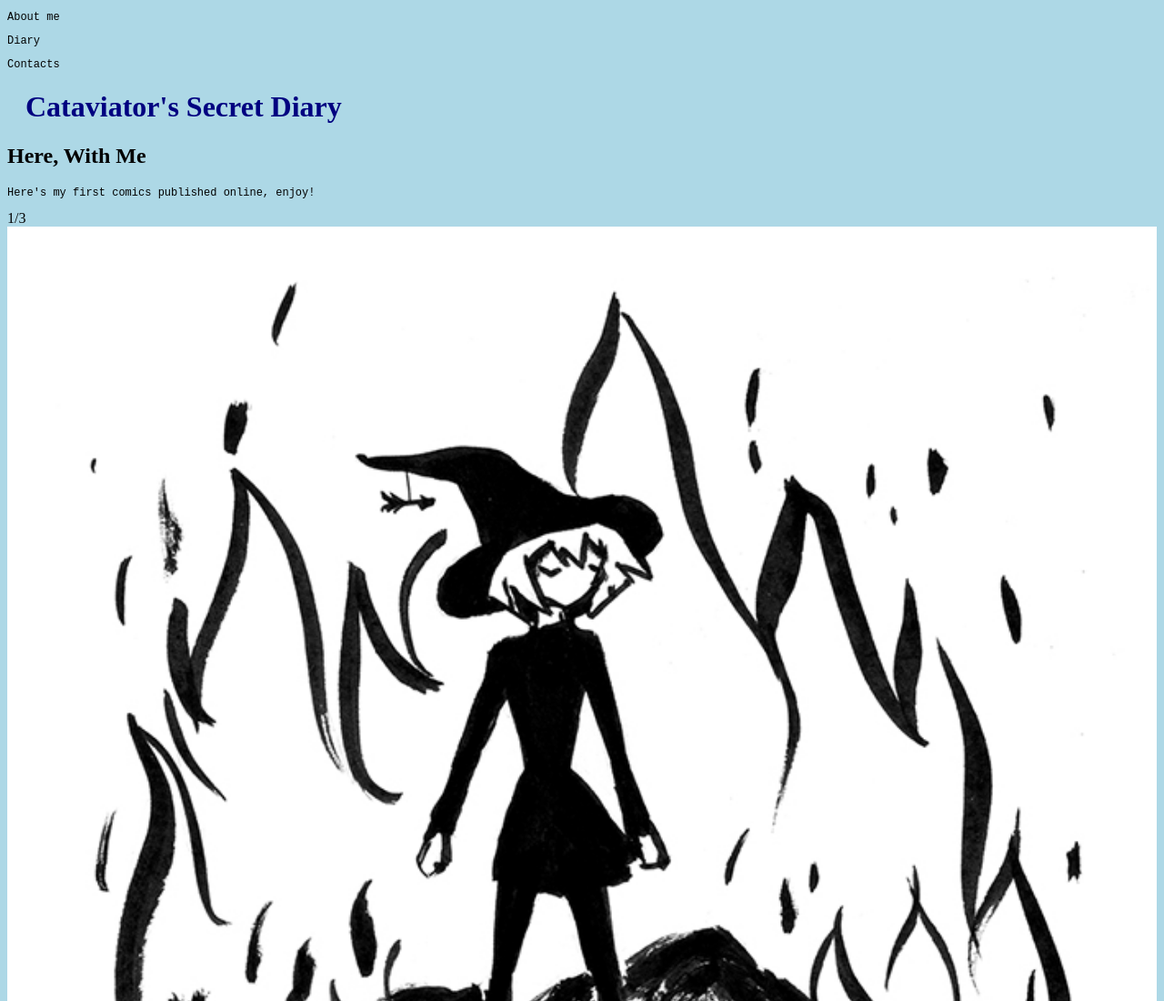
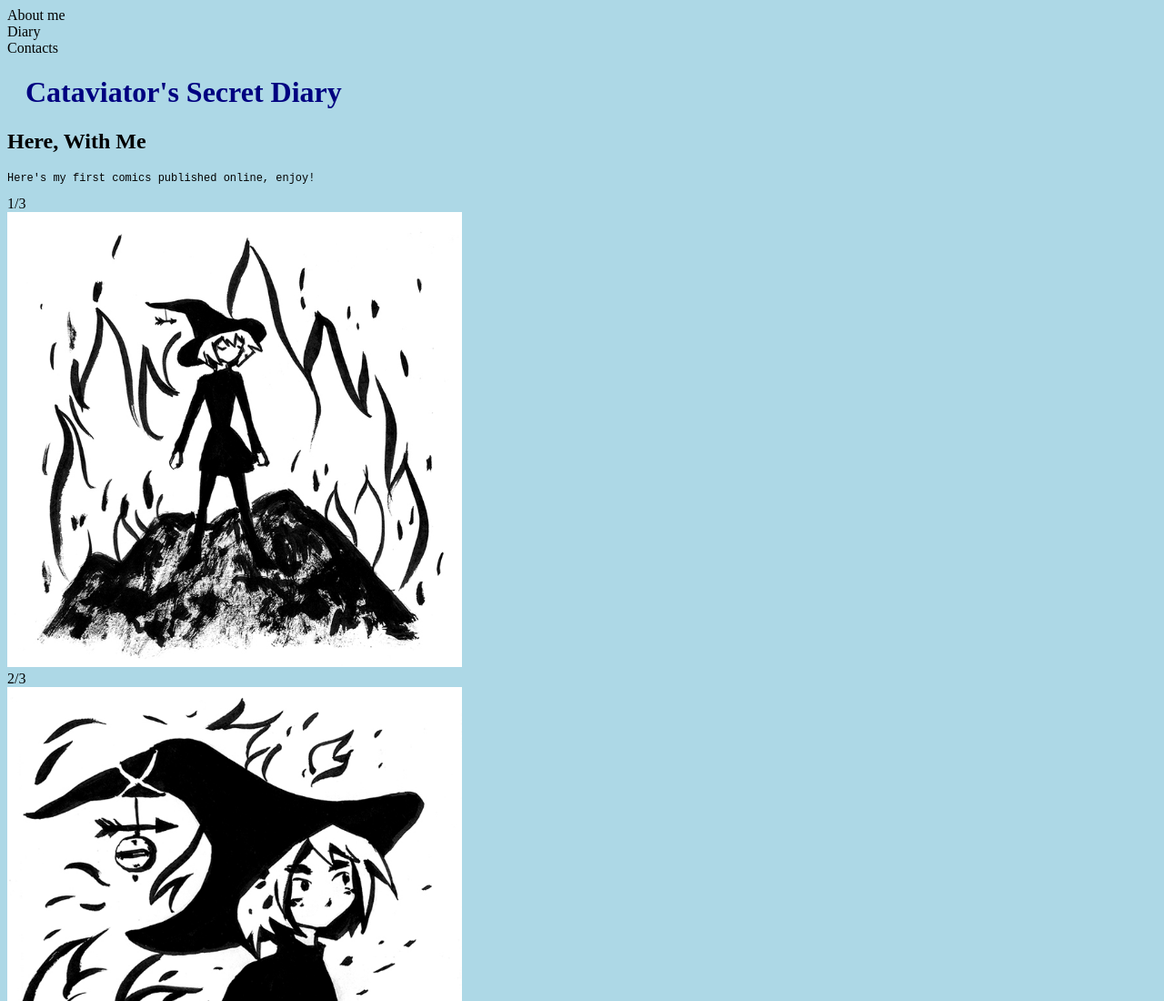
Before and after one commit to cataviator/here-with-me, a plain HTML site: page index.html in a window 1280 px wide. Shown: the top 1100 px of the page at 91% size. Drawn offline with Linux system fonts and the light colour scheme.

Commit message:
menu edited

```diff
--- a/here_with_me_style.css
+++ b/here_with_me_style.css
@@ -12,3 +12,9 @@ p {
   font-size: 12px;
   color: black;
 }
+
+ul {
+  list-style-type: none;
+  margin: 0;
+  padding: 0;
+}
--- a/index.html
+++ b/index.html
@@ -8,9 +8,11 @@
 
   <body>
       <div id="menu items">
-        <p>About me</p>
-        <p>Diary</p>
-        <p>Contacts</p>
+        <ul>
+          <li>About me</li>
+          <li>Diary</li>
+          <li>Contacts</li>
+        </ul>
       </div>
 
       <h1>Cataviator's Secret Diary</h1>
@@ -22,13 +24,13 @@
           <div class="slider">
           <!-- Full-width images with numbers -->
              <div class="number_displayed">1/3</div>
-             <img src="images/here-with-me-01.jpg" style="width:100%">
+             <img src="images/here-with-me-01.jpg" style="width:500px">
 
              <div class="number_displayed">2/3</div>
-             <img src="images/here-with-me-02.jpg" style="width:100%">
+             <img src="images/here-with-me-02.jpg" style="width:500px">
 
              <div class="number_displayed">3/3</div>
-             <img src="images/here-with-me-03.jpg" style="width:100%">
+             <img src="images/here-with-me-03.jpg" style="width:500px">
            </div>
 
            <!-- Next and previous buttons -->
```
